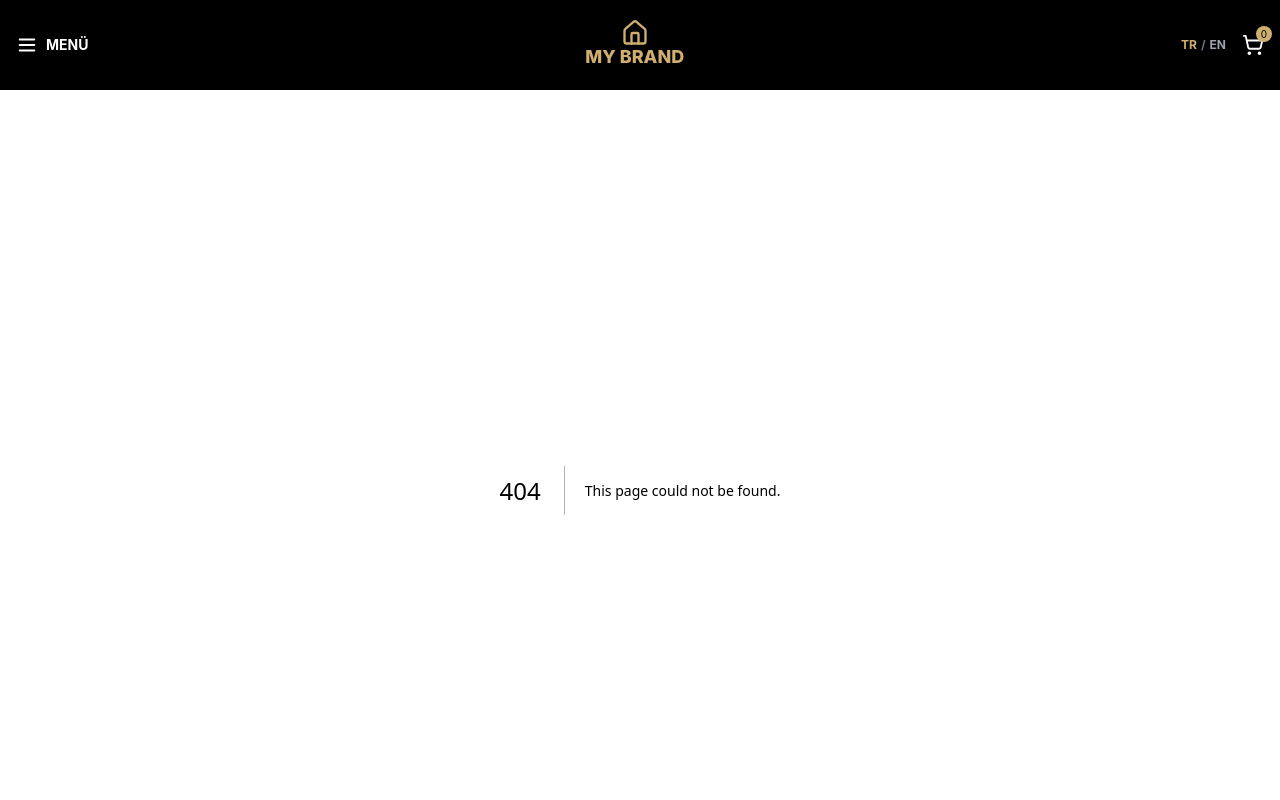
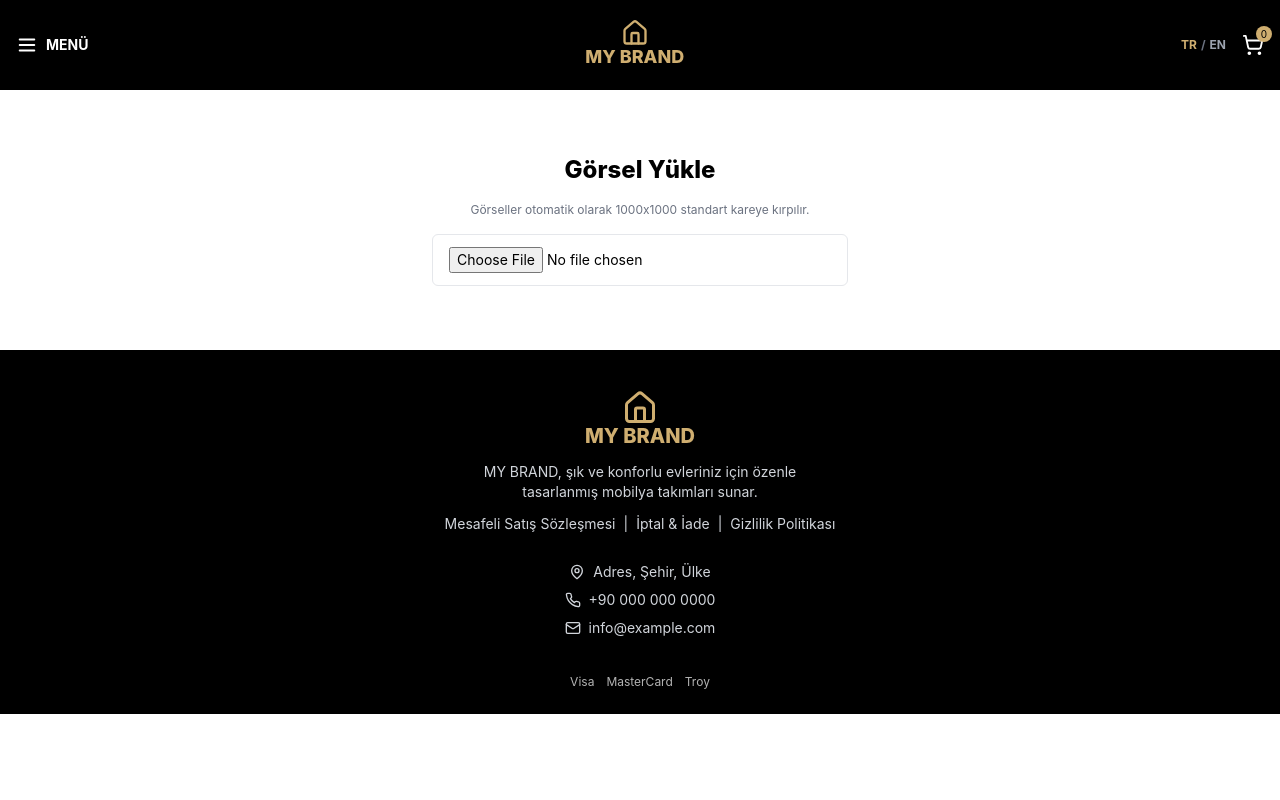
Before and after one commit to takrun00-hue/berk-homeavm, a Next.js app: page /admin/upload in a window 1280 px wide. Before the commit this address had no page. Shown: the top 800 px of the page. Built offline with nearby package versions, Linux system fonts and the light colour scheme.

Commit message:
Implement image upload and resizing for admin
This component allows admins to upload images, automatically resizing and cropping them to a standard square size before submission. It includes error handling and a preview feature.

```diff
--- /dev/null
+++ b/app/admin/upload/page.tsx
@@ -0,0 +1,153 @@
+"use client";
+
+import { useRef, useState } from "react";
+
+const STANDARD_SIZE = 1000; // سایز استاندارد مربعی خروجی (px)
+
+export default function AdminUploadPage() {
+  const fileInputRef = useRef<HTMLInputElement>(null);
+  const [preview, setPreview] = useState<string | null>(null);
+  const [resultUrl, setResultUrl] = useState<string | null>(null);
+  const [loading, setLoading] = useState(false);
+  const [error, setError] = useState("");
+
+  // تغییر سایز و کراپ تصویر به یک مربع استاندارد قبل از آپلود
+  const resizeImage = (file: File): Promise<Blob> => {
+    return new Promise((resolve, reject) => {
+      const img = new Image();
+      const reader = new FileReader();
+
+      reader.onload = (e) => {
+        img.src = e.target?.result as string;
+      };
+
+      img.onload = () => {
+        const canvas = document.createElement("canvas");
+        canvas.width = STANDARD_SIZE;
+        canvas.height = STANDARD_SIZE;
+        const ctx = canvas.getContext("2d");
+        if (!ctx) return reject("Canvas error");
+
+        // کراپ مرکزی به مربع
+        const side = Math.min(img.width, img.height);
+        const sx = (img.width - side) / 2;
+        const sy = (img.height - side) / 2;
+
+        ctx.drawImage(
+          img,
+          sx,
+          sy,
+          side,
+          side,
+          0,
+          0,
+          STANDARD_SIZE,
+          STANDARD_SIZE
+        );
+
+        canvas.toBlob(
+          (blob) => {
+            if (blob) resolve(blob);
+            else reject("Blob error");
+          },
+          "image/jpeg",
+          0.9
+        );
+      };
+
+      reader.readAsDataURL(file);
+    });
+  };
+
+  const handleFileChange = async (e: React.ChangeEvent<HTMLInputElement>) => {
+    const file = e.target.files?.[0];
+    if (!file) return;
+
+    setError("");
+    setResultUrl(null);
+    setLoading(true);
+
+    try {
+      const resizedBlob = await resizeImage(file);
+      setPreview(URL.createObjectURL(resizedBlob));
+
+      const formData = new FormData();
+      formData.append("file", resizedBlob, "product.jpg");
+
+      const res = await fetch("/api/admin/upload", {
+        method: "POST",
+        body: formData,
+      });
+
+      const data = await res.json();
+      if (data.url) {
+        setResultUrl(data.url);
+      } else {
+        setError(data.error || "Yükleme başarısız.");
+      }
+    } catch (err) {
+      setError("Bir hata oluştu.");
+    } finally {
+      setLoading(false);
+    }
+  };
+
+  const copyToClipboard = () => {
+    if (resultUrl) navigator.clipboard.writeText(resultUrl);
+  };
+
+  return (
+    <section className="py-16 px-4 max-w-md mx-auto space-y-4">
+      <h1 className="text-2xl font-extrabold text-center">Görsel Yükle</h1>
+      <p className="text-gray-500 text-xs text-center">
+        Görseller otomatik olarak {STANDARD_SIZE}x{STANDARD_SIZE} standart
+        kareye kırpılır.
+      </p>
+
+      <input
+        ref={fileInputRef}
+        type="file"
+        accept="image/*"
+        onChange={handleFileChange}
+        className="w-full border rounded-md px-4 py-3 text-sm"
+      />
+
+      {loading && (
+        <p className="text-center text-sm text-gray-500">Yükleniyor...</p>
+      )}
+
+      {error && <p className="text-red-500 text-xs text-center">{error}</p>}
+
+      {preview && (
+        <div className="aspect-square w-full rounded-md overflow-hidden border">
+          <img
+            src={preview}
+            alt="preview"
+            className="w-full h-full object-cover"
+          />
+        </div>
+      )}
+
+      {resultUrl && (
+        <div className="space-y-2">
+          <p className="text-xs text-gray-500">
+            Bu linki kopyalayıp ürün verisine (data/products.ts) yapıştırın:
+          </p>
+          <div className="flex gap-2">
+            <input
+              readOnly
+              value={resultUrl}
+              className="flex-1 border rounded-md px-3 py-2 text-xs"
+            />
+            <button
+              onClick={copyToClipboard}
+              className="bg-black text-gold px-4 py-2 rounded-md text-xs font-bold"
+            >
+              Kopyala
+            </button>
+          </div>
+        </div>
+      )}
+    </section>
+  );
+}
```
